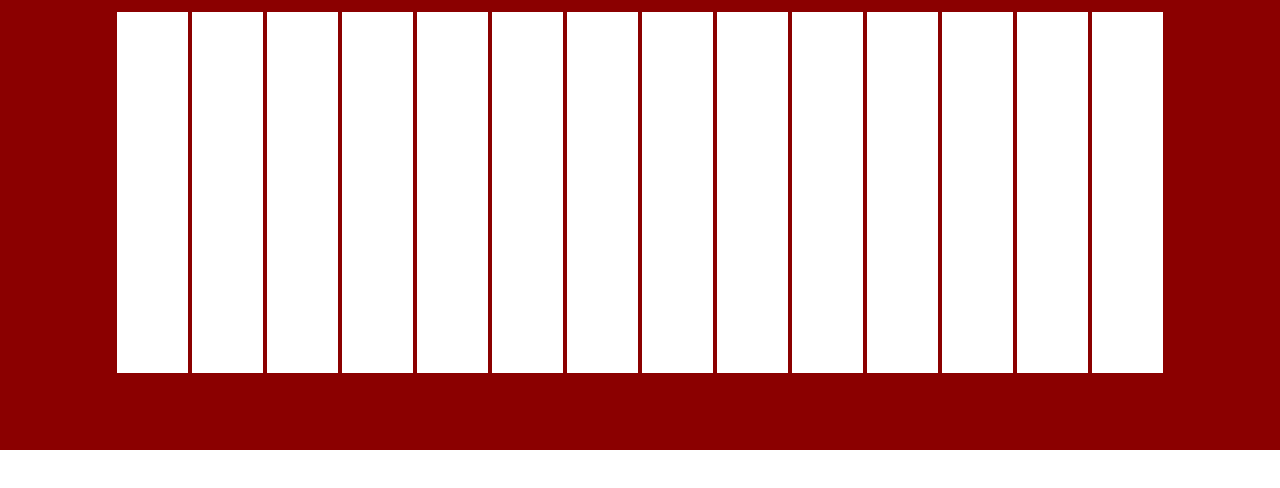
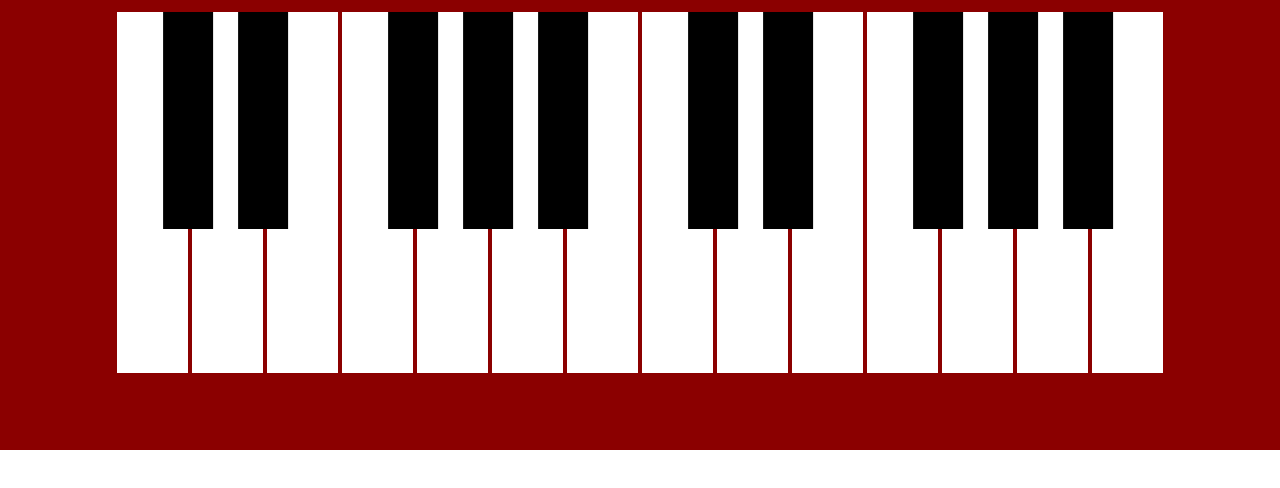
Before and after one commit to kourosh-neyestani/piano, a React (Create React App) app: page / in a window 1280 px wide. Shown: the top 488 px of the page. Built offline with nearby package versions, Linux system fonts and the light colour scheme.

Commit message:
add piano keys (black & white)

```diff
--- a/package.json
+++ b/package.json
@@ -9,6 +9,7 @@
     "node-sass": "^4.13.1",
     "react": "^16.13.1",
     "react-dom": "^16.13.1",
+    "react-howler": "^3.7.4",
     "react-scripts": "3.4.1"
   },
   "scripts": {
--- a/src/scenes/Piano.js
+++ b/src/scenes/Piano.js
@@ -6,42 +6,52 @@ const Piano = () => {
         <div className="piano">
             <div className="piano-key">
                 <div className="piano-key-white" />
+                <div className="piano-key-black" />
+            </div>
+            <div className="piano-key">
+                <div className="piano-key-white" />
+                <div className="piano-key-black" />
             </div>
             <div className="piano-key">
                 <div className="piano-key-white" />
             </div>
             <div className="piano-key">
                 <div className="piano-key-white" />
+                <div className="piano-key-black" />
+            </div>
+            <div className="piano-key">
+                <div className="piano-key-white" />
+                <div className="piano-key-black" />
+            </div>
+            <div className="piano-key">
+                <div className="piano-key-white" />
+                <div className="piano-key-black" />
             </div>
             <div className="piano-key">
                 <div className="piano-key-white" />
             </div>
             <div className="piano-key">
                 <div className="piano-key-white" />
+                <div className="piano-key-black" />
+            </div>
+            <div className="piano-key">
+                <div className="piano-key-white" />
+                <div className="piano-key-black" />
             </div>
             <div className="piano-key">
                 <div className="piano-key-white" />
             </div>
             <div className="piano-key">
                 <div className="piano-key-white" />
+                <div className="piano-key-black" />
             </div>
             <div className="piano-key">
                 <div className="piano-key-white" />
+                <div className="piano-key-black" />
             </div>
             <div className="piano-key">
                 <div className="piano-key-white" />
-            </div>
-            <div className="piano-key">
-                <div className="piano-key-white" />
-            </div>
-            <div className="piano-key">
-                <div className="piano-key-white" />
-            </div>
-            <div className="piano-key">
-                <div className="piano-key-white" />
-            </div>
-            <div className="piano-key">
-                <div className="piano-key-white" />
+                <div className="piano-key-black" />
             </div>
             <div className="piano-key">
                 <div className="piano-key-white" />
--- a/src/scenes/index.scss
+++ b/src/scenes/index.scss
@@ -13,6 +13,7 @@ $primary: darkred;
     justify-content: center;
     background-color: $primary;
 
+
     .piano-key {
         flex: 1;
         position: relative;
@@ -21,7 +22,18 @@ $primary: darkred;
     }
     .piano-key-white {
         height: 100%;
-        position: relative;
+        cursor: pointer;
         background: $base_0;
     }
+    .piano-key-black {
+        top: 0;
+        left: 100%;
+        width: 70%;
+        height: 60%;
+        cursor: pointer;
+        z-index: 1;
+        position: absolute;
+        background: $base_1;
+        transform: translateX(-50%);
+    }
 }
```
Also changed, not shown: 1 other file (tests, documents, lock files or other folders).
